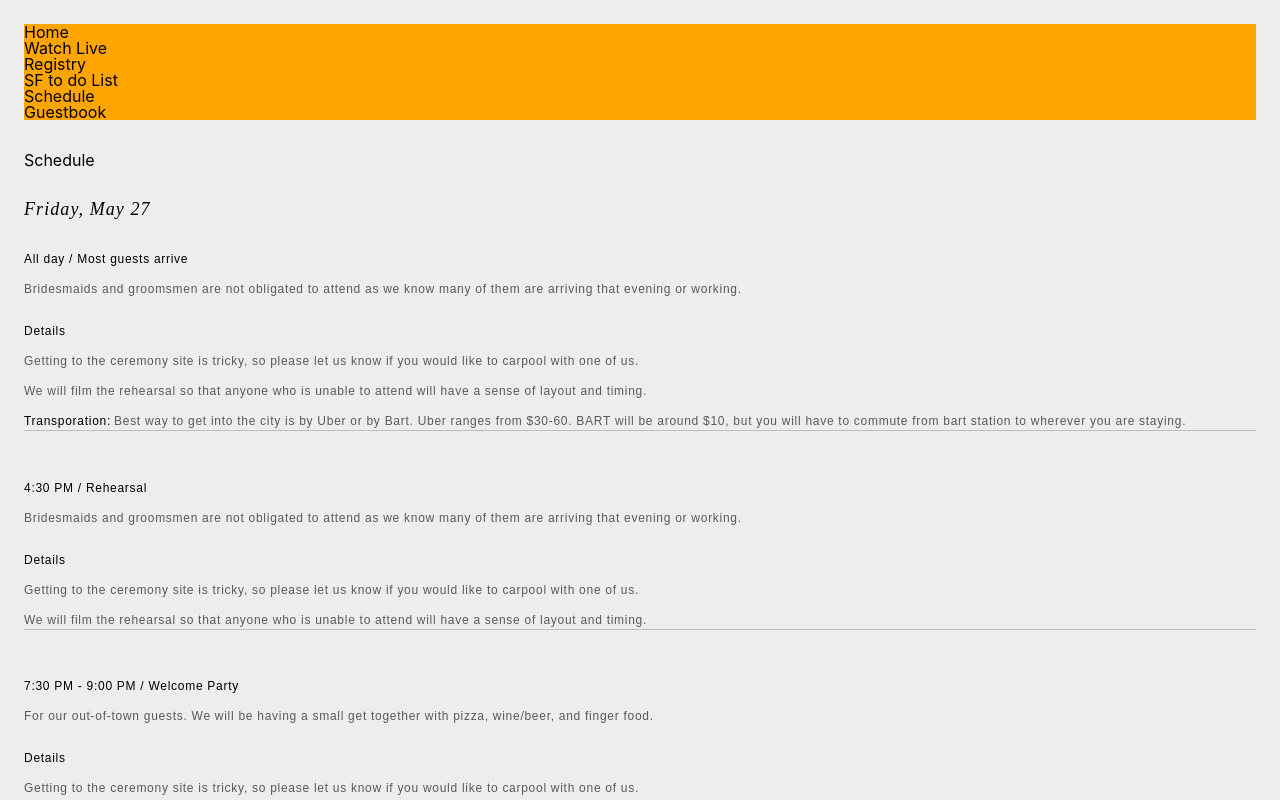
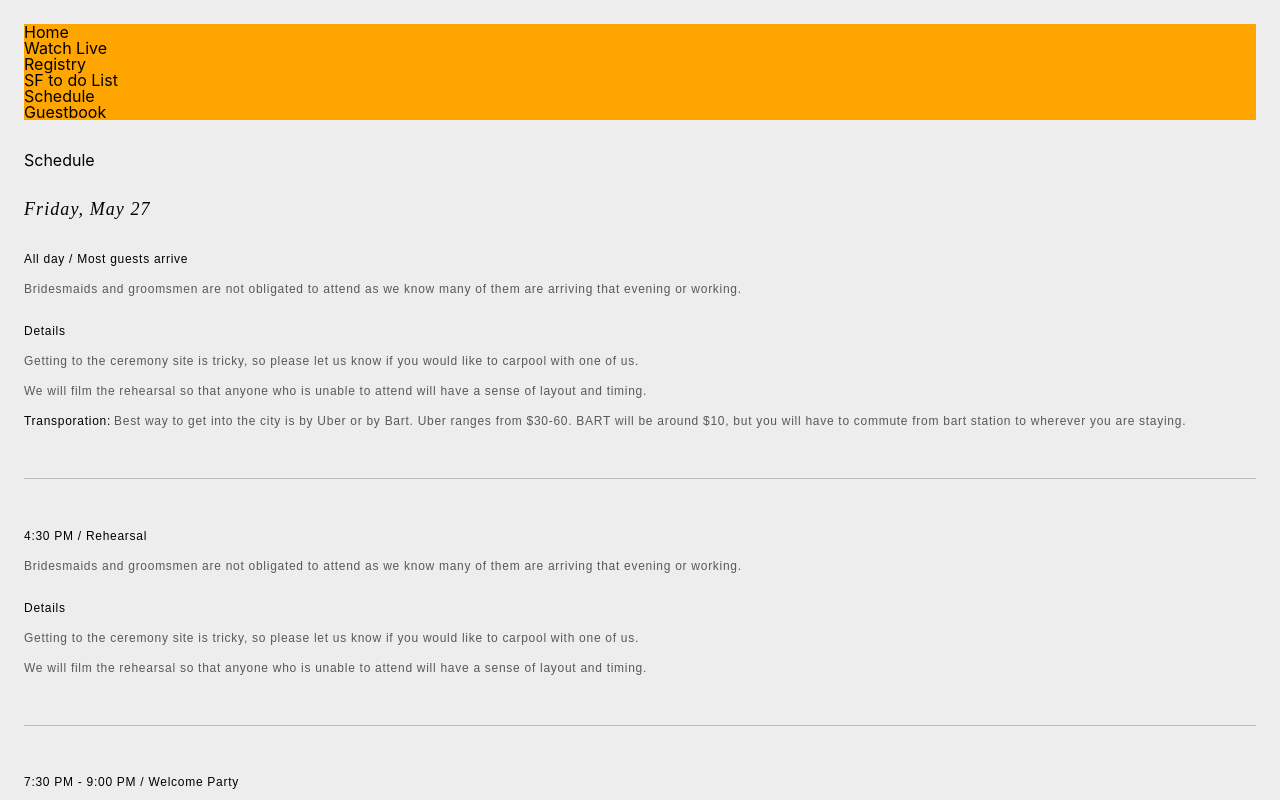
Before and after one commit to bruceape/weddingwebsite, a Next.js app: page /schedule in a window 1280 px wide. Shown: the top 800 px of the page. Built offline with nearby package versions, Linux system fonts and the light colour scheme; a web font is replaced by a local one.

Commit message:
added keys maybe to fragments

```diff
--- a/pages/schedule.js
+++ b/pages/schedule.js
@@ -1,3 +1,4 @@
+import React from 'react';
 import Navigation from '../components/navigation'
 import styles from '../styles/Schedule.module.css'
 
@@ -59,7 +60,7 @@ function Divider() {
 function Section({ data }) {
   const count = data.items.length
   const items = data.items.map((i, idx) =>
-    <fragment key={i.title}>
+    <React.Fragment key={i.title}>
       <Item
         title={i.title}
         time={i.time}
@@ -67,8 +68,8 @@ function Section({ data }) {
         detailsDescription={i.detailsDescription}
         details={i.details}
       />
-      {idx < count - 1 ? <Divider key={`${idx}-div`} /> : <></>}
-    </fragment>
+      {idx < count - 1 ? <Divider /> : <></>}
+    </React.Fragment>
   )
 
   return (
```
